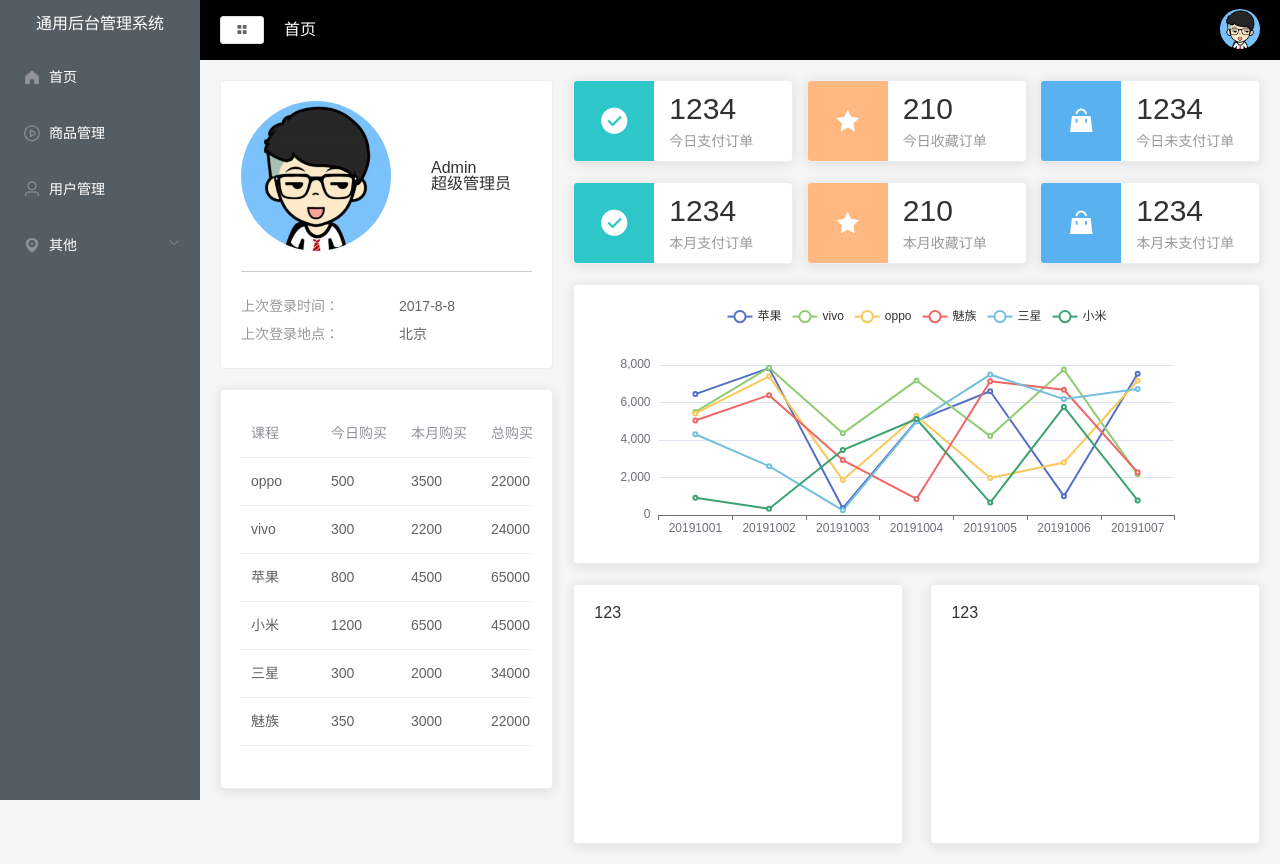
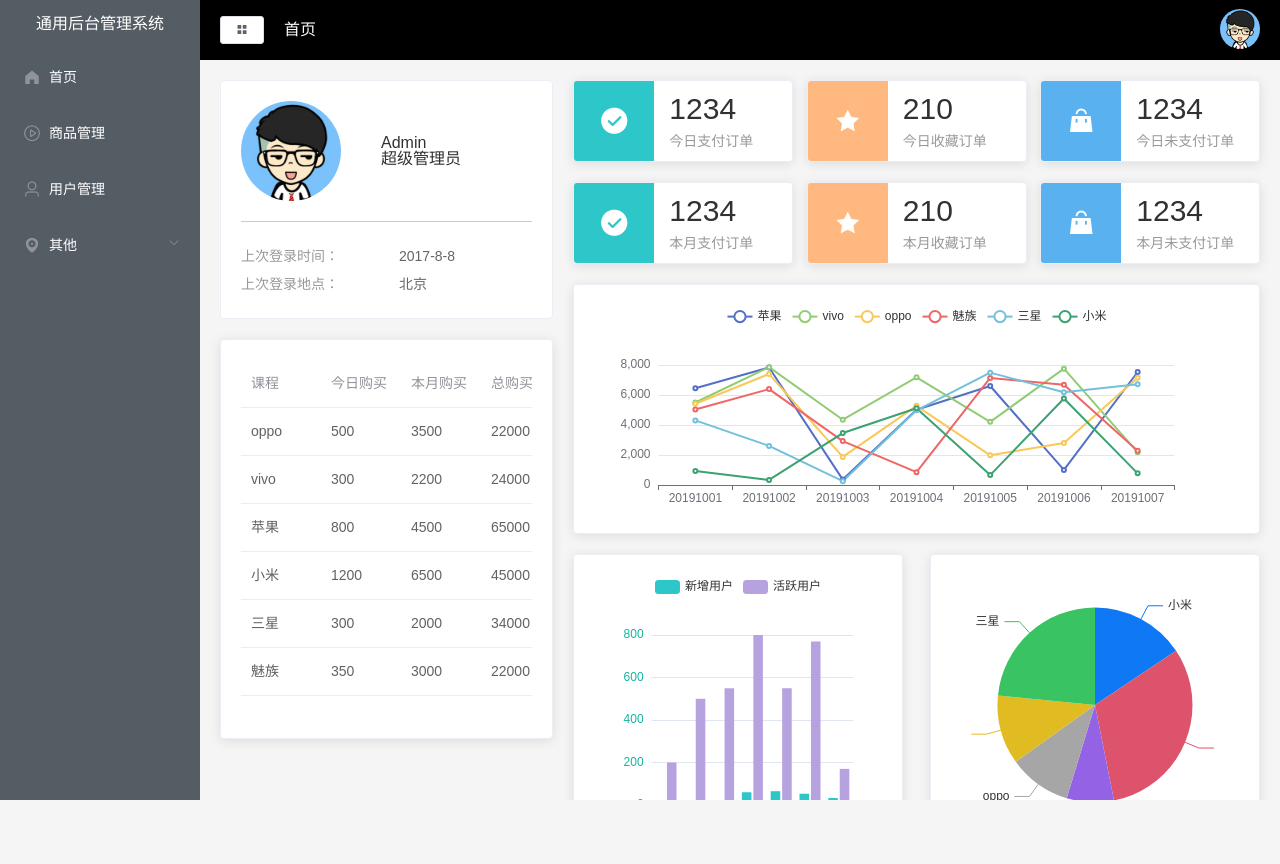
Before and after one commit to gq731296441/vue-backgroud-manager-system, a Vue app: page /#/home in a window 1280 px wide. After the commit the page ends 800 px from the top, so only its background shows below. Built offline with nearby package versions, Linux system fonts and the light colour scheme.

Commit message:
柱状图和饼状图的完善

```diff
--- /dev/null
+++ b/src/assets/less/home.css
@@ -0,0 +1,69 @@
+.home .user {
+  display: flex;
+  align-items: center;
+  padding-bottom: 20px;
+  margin-bottom: 20px;
+  border-bottom: 1px solid #ccc;
+}
+.home .user img {
+  width: 100px;
+  height: 100px;
+  border-radius: 50%;
+  margin-right: 40px;
+}
+.home .userinfo .name {
+  font-size: 32px;
+  margin-bottom: 10px;
+}
+.home .userinfo .access {
+  color: #999999;
+}
+.home .login-info p {
+  line-height: 28px;
+  font-size: 14px;
+  color: #999999;
+}
+.home .login-info p span {
+  color: #666666;
+  margin-left: 60px;
+}
+.home .num {
+  display: flex;
+  flex-wrap: wrap;
+  justify-content: space-between;
+}
+.home .num .el-card {
+  width: 32%;
+  margin-bottom: 20px;
+}
+.home .num .icon {
+  font-size: 30px;
+  width: 80px;
+  height: 80px;
+  text-align: center;
+  line-height: 80px;
+  color: #fff;
+}
+.home .num .detail {
+  margin-left: 15px;
+  display: flex;
+  flex-direction: column;
+  justify-content: center;
+}
+.home .num .detail .num {
+  font-size: 30px;
+  margin-bottom: 10px;
+}
+.home .num .detail .txt {
+  font-size: 14px;
+  text-align: center;
+  color: #999999;
+}
+.home .graph {
+  margin-top: 20px;
+  display: flex;
+  justify-content: space-between;
+}
+.home .graph .el-card {
+  width: 48%;
+}
--- a/src/assets/less/home.less
+++ b/src/assets/less/home.less
@@ -6,8 +6,8 @@
       margin-bottom: 20px;
       border-bottom: 1px solid #ccc;
       img {
-        width: 150px;
-        height: 150px;
+        width: 100px;
+        height: 100px;
         border-radius: 50%;
         margin-right: 40px;
       }
--- a/src/components/common/commonAside.vue
+++ b/src/components/common/commonAside.vue
@@ -137,10 +137,9 @@ export default {
 
     .myMenu {
         height: 100vh;
-    }
 
-    .el-menu {
-        height: 100%;
+        .el-menu {
+        height: 100vh;
         border: none;
 
         h3 {
@@ -150,5 +149,8 @@ export default {
         }
 
     }
+    }
+
+
 
 </style>
--- a/src/views/Home/Home.vue
+++ b/src/views/Home/Home.vue
@@ -48,17 +48,17 @@
         </div>
         <!-- 折线图 -->
         <div>
-          <el-card style="height: 280px">
-            <div class="lingChart" style="height: 280px" ref="myLineCharts"></div>
+          <el-card style="height: 250px">
+            <div class="lingChart" style="height: 250px" ref="myLineCharts"></div>
           </el-card>
         </div>
         <!-- 柱状图和饼状图 -->
         <div class="graph">
-          <el-card style="height: 260px">
-            123
+          <el-card style="height: 300px">
+            <div style="height: 300px" ref="userCharts"></div>
           </el-card>
-          <el-card style="height: 260px">
-            123
+          <el-card style="height: 300px">
+            <div style="width: 100%; height: 260px; margin: 0; padding: 0; " ref="videoCharts"></div>
           </el-card>
         </div>
       </el-col>
@@ -179,10 +179,12 @@ export default {
           this.tableData = data.tableData
         }
 
+        // 折线图的实现
         const order = data.orderData
         const xData = order.date
         const keyArray = Object.keys(order.data[0])
 
+        // console.log(order.data);
         const series = []
 
         keyArray.forEach(key => {
@@ -205,12 +207,97 @@ export default {
           },
           series
         }
-
         const myLineCharts = echarts.init(this.$refs.myLineCharts)
         myLineCharts.setOption(options)
-        console.log(options);
+        // console.log(options);
+
+        // 柱状图的实现
+        const userOptions = {
+          legend: {
+            // 图例文字颜色
+            textStyle: {
+              color: "#333",
+            },
+            data: ['新增用户', '活跃用户']
+          },
+          grid: {
+            left: "20%",
+          },
+          // 提示框
+          tooltip: {
+            trigger: "axis",
+          },
+          xAxis: {
+            type: "category", // 类目轴
+            // 获取x轴的数据
+            data: data.userData.map(item => item.date),
+            axisLine: {
+              lineStyle: {
+                color: "#17b3a3",
+              },
+            },
+            axisLabel: {
+              interval: 0,
+              color: "#333",
+            },
+          },
+          yAxis: [
+            {
+              type: "value",
+              axisLine: {
+                lineStyle: {
+                  color: "#17b3a3",
+                },
+              },
+            },
+          ],
+          color: ["#2ec7c9", "#b6a2de"],
+          series: [
+            {
+              name: '新增用户',
+              type: 'bar',
+              data: data.userData.map(item => item.new)
+            },
+            {
+              name: '活跃用户',
+              type: 'bar',
+              data: data.userData.map(item => item.active)
+
+            }
+          ],
+        }
+
+        const userChart = echarts.init(this.$refs.userCharts)
+        userChart.setOption(userOptions)
+
+        // 饼状图的实现
+        const videoOptions = {
+          tooltip: {
+            trigger: "item",
+          },
+          color: [
+            "#0f78f4",
+            "#dd536b",
+            "#9462e5",
+            "#a6a6a6",
+            "#e1bb22",
+            "#39c362",
+            "#3ed1cf",
+          ],
+          series: [
+            {
+              type: 'pie',
+              data: data.videoData
+            }
+          ],
+        }
+
+        const videoCharts = echarts.init(this.$refs.videoCharts)
+        videoCharts.setOption(videoOptions)
 
       })
+
+
       // this.getAllData()
   }
 }
--- a/src/views/Main.vue
+++ b/src/views/Main.vue
@@ -40,11 +40,11 @@ export default {
 
 <style lang="less" scoped>
     .el-container {
-        height: 100%;
+        height: 100vh;
     }
 
     .el-aside {
-        height: 100%;
+        height: 100vh;
     }
 
     .el-header {
@@ -54,5 +54,6 @@ export default {
 
     .el-main {
         padding-top: 0;
+        // overflow: hidden;
     }
 </style>
```
